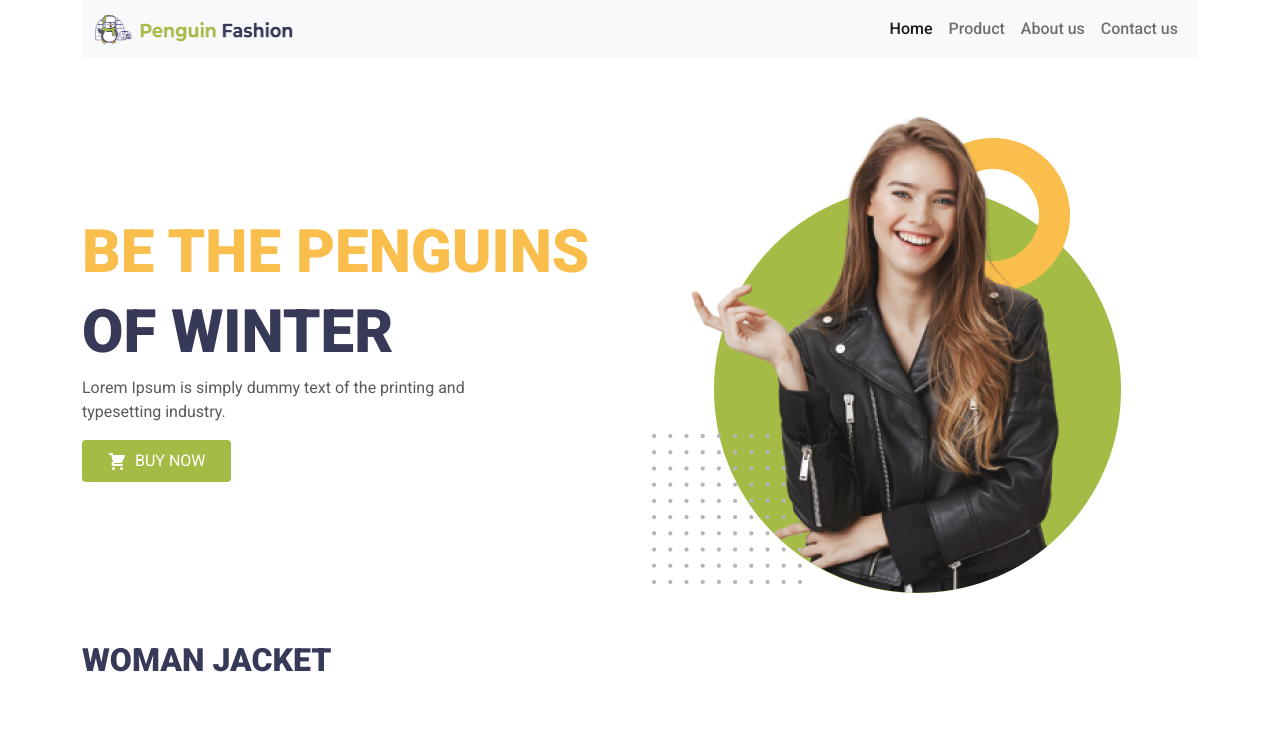
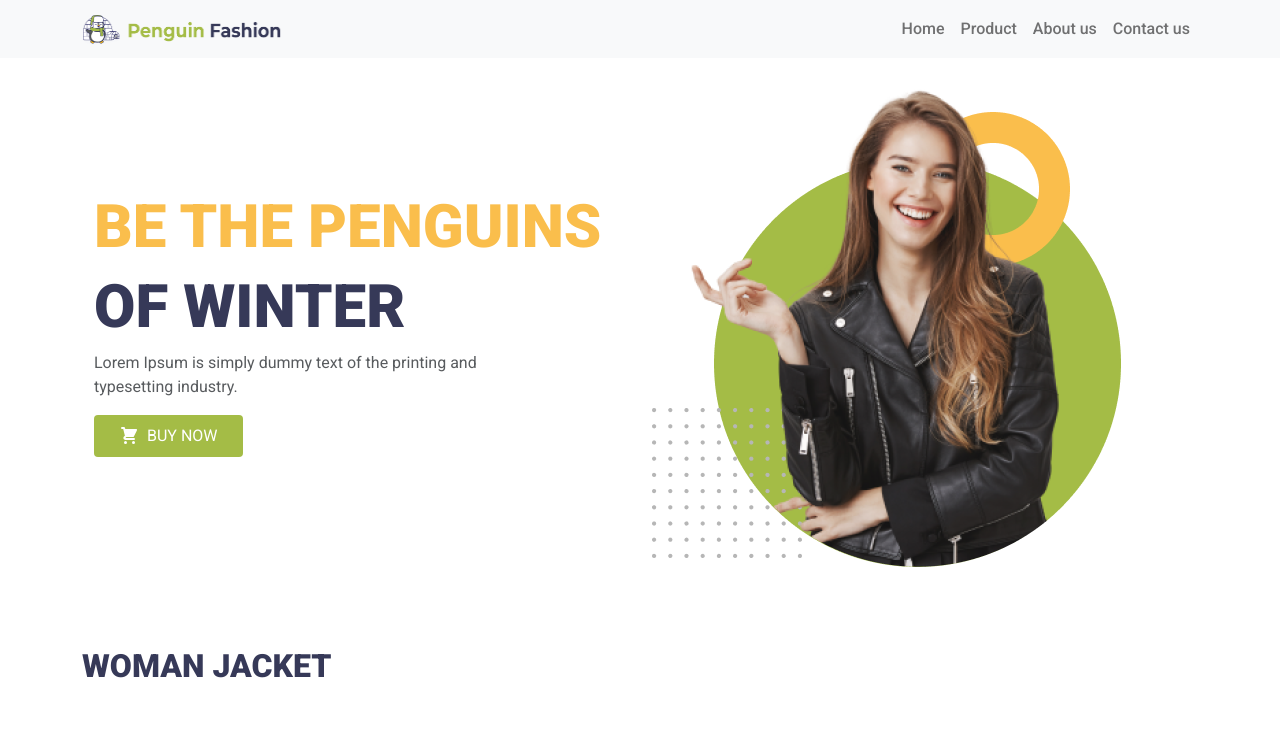
Before and after one commit to sajeeb-me/penguin-fashion, a plain HTML site: page index.html in a window 1280 px wide. Shown: the top 732 px of the page. Drawn offline with Linux system fonts and the light colour scheme.

Commit message:
nav-fixed

```diff
--- a/index.html
+++ b/index.html
@@ -14,8 +14,8 @@
 
 <body>
     <header class="container mb-5">
-        <nav class="navbar navbar-expand-lg navbar-light bg-light">
-            <div class="container-fluid">
+        <nav class="navbar fixed-top navbar-expand-lg navbar-light bg-light">
+            <div class="container">
                 <a class="navbar-brand" href="#">
                     <img src="./images/logo.png" alt="" width="200" height="30">
                 </a>
@@ -26,8 +26,8 @@
                 </button>
                 <div class="collapse navbar-collapse" id="navbarSupportedContent">
                     <ul class="navbar-nav ms-auto mb-2 mb-lg-0">
-                        <li class="nav-item">
-                            <a class="nav-link active fontw-medium" aria-current="page" href="#home">Home</a>
+                        <li class="nav-item fontw-medium">
+                            <a class="nav-link" href="#home">Home</a>
                         </li>
                         <li class="nav-item fontw-medium">
                             <a class="nav-link" href="#products">Product</a>
@@ -44,7 +44,7 @@
         </nav>
         <section>
             <!-- header start -->
-            <div id="home" class="row align-items-center my-5">
+            <div id="home" class="row align-items-center" style="margin: 80px auto;">
                 <div class="col-lg-6 col-md-12 d-lg-block d-flex flex-column align-items-center">
                     <h1 class="colr-yellow text-uppercase fw-bold font-header1 text-lg-start text-center">Be the
                         Penguins</h1>
```
